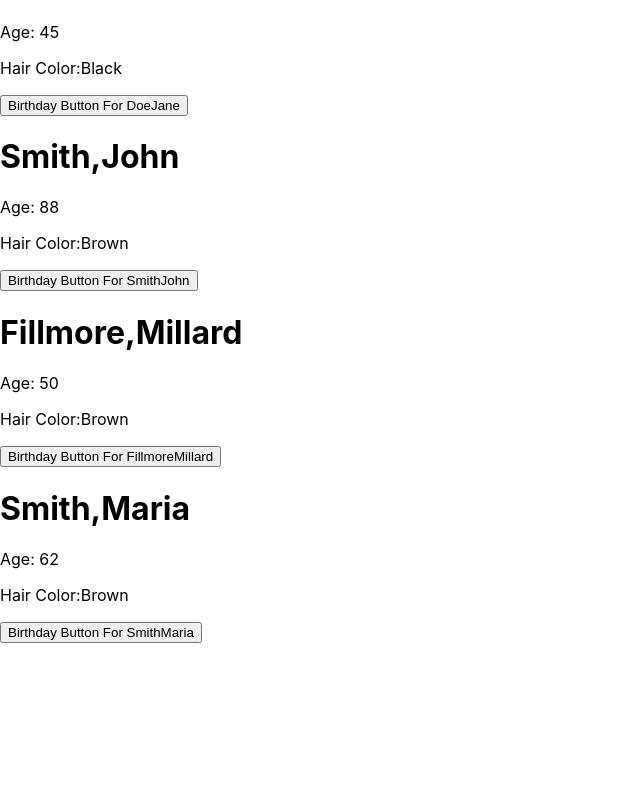
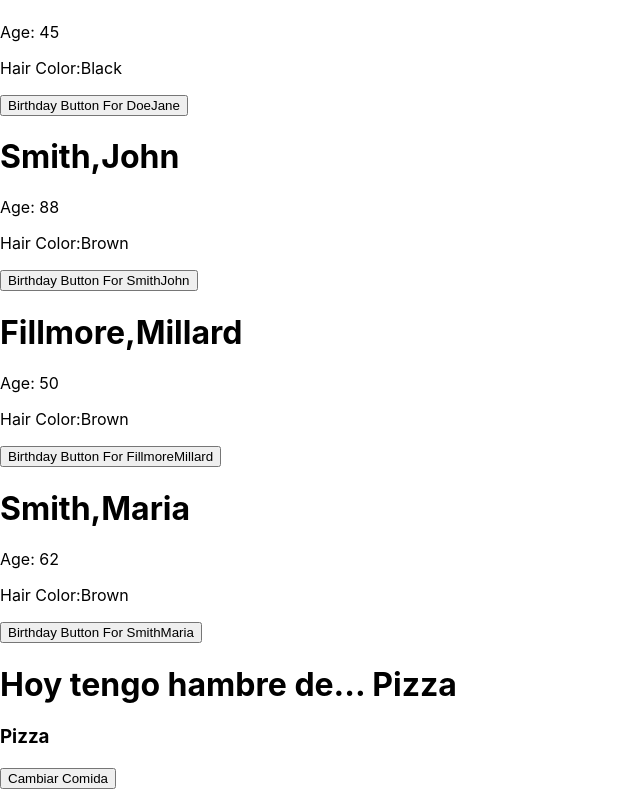
Before and after one commit to LeyBatenkaitos/MERN_CodingDojo, a React (Create React App) app in the folder mi-app/: page / in a window 1280 px wide. Shown: the part 331-1120 px from the top of the page, without its empty margins (0-640 px from the left). Before the commit the page ends 974 px from the top, so only its background shows below. Built offline with nearby package versions, Linux system fonts and the light colour scheme.

Commit message:
Clase y correcciones

```diff
--- a/mi-app/src/App.js
+++ b/mi-app/src/App.js
@@ -2,6 +2,7 @@ import "./App.css";
 import React from "react";
 import Home from "./componentes/home";
 import PersonCard from "./componentes/PersonCard";
+import FunctionalComponent from "./componentes/FunctionalComponent";
 
 function App() {
   return (
@@ -34,6 +35,9 @@ function App() {
         age={62}
         hairColor="Brown"
       ></PersonCard>
+      <div>
+        <FunctionalComponent></FunctionalComponent>
+      </div>
     </div>
   );
 }
--- /dev/null
+++ b/mi-app/src/componentes/FunctionalComponent.jsx
@@ -0,0 +1,17 @@
+import React, { useState } from "react";
+import BotonFuncional from "./botones/BotonFuncional";
+
+const FunctionalComponent = () => {
+  const [hambre, setHambre] = useState(false);
+
+  // const handlerTemperature = () => setTemperatura(!temperature);
+
+  return (
+    <div>
+      <h1>Hoy tengo hambre de... {!hambre ? "Pizza" : "Chorrillana"}</h1>
+      <BotonFuncional hambre={hambre} setHambre={setHambre} />
+    </div>
+  );
+};
+
+export default FunctionalComponent;
--- /dev/null
+++ b/mi-app/src/componentes/botones/BotonFuncional.jsx
@@ -0,0 +1,14 @@
+import React from "react";
+
+const BotonFuncional = (props) => {
+  const { hambre, setHambre } = props;
+
+  return (
+    <div>
+      <h3>{!hambre ? "Pizza" : "Chorrillana"}</h3>
+      <button onClick={() => setHambre(!hambre)}>Cambiar Comida</button>
+    </div>
+  );
+};
+
+export default BotonFuncional;
```
